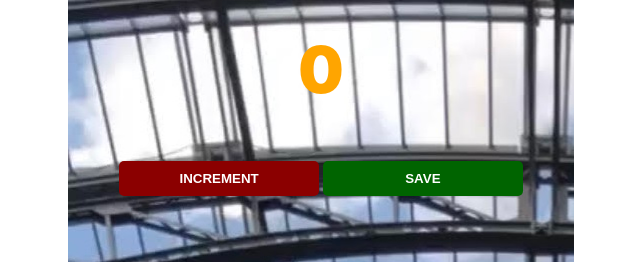
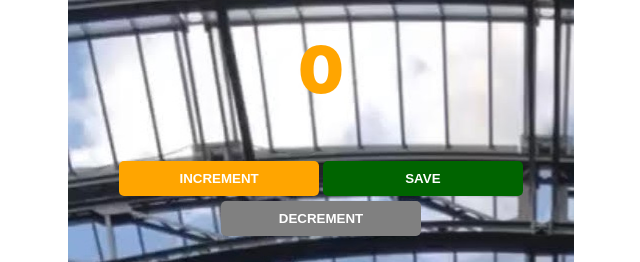
Before and after one commit to Roman-24/passenger-counter-app, a plain HTML site: page src/index.html in a window 1280 px wide. Shown: the part 316-578 px from the top of the page, without its empty margins (319-959 px from the left). Drawn offline with Linux system fonts and the light colour scheme.

Commit message:
decrement button

```diff
--- a/src/index.css
+++ b/src/index.css
@@ -35,7 +35,11 @@ button {
 }
 
 #increment-btn {
-    background: darkred;
+    background: orange;
+}
+
+#decrement-btn {
+    background: gray;
 }
 
 #save-btn {
--- a/src/index.html
+++ b/src/index.html
@@ -17,6 +17,7 @@
 
         <button id="increment-btn" onclick="increment()">INCREMENT</button>
         <button id="save-btn" onclick="safe()">SAVE</button>
+        <button id="decrement-btn" onclick="decrement()">DECREMENT</button>
 
         <p id="save-el">Previous entires: </p>
 
--- a/src/index.js
+++ b/src/index.js
@@ -3,6 +3,11 @@ let count = 0;
 
 function increment(){
     count += 1;
+    countElement.textContent = count;
+}
+
+function decrement(){
+    count -= 1;
     countElement.textContent = count;
 }
 
```
